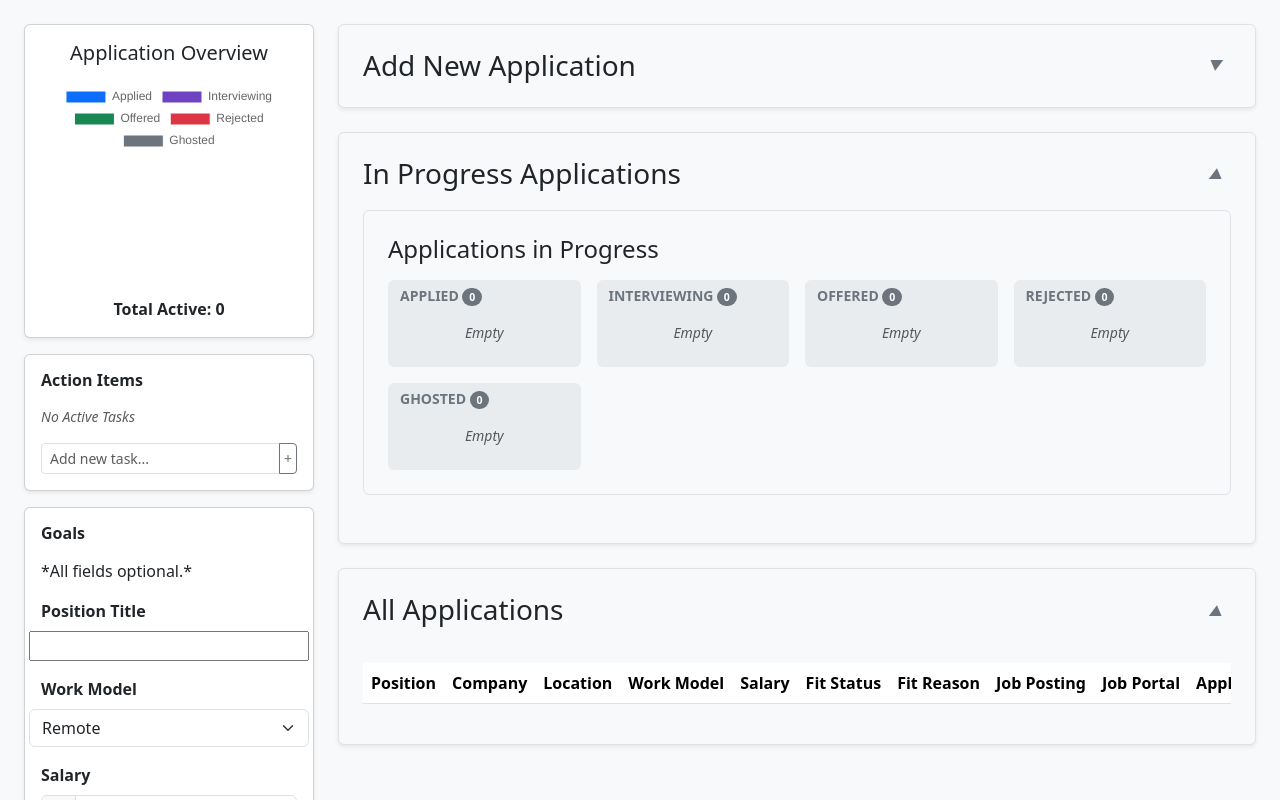
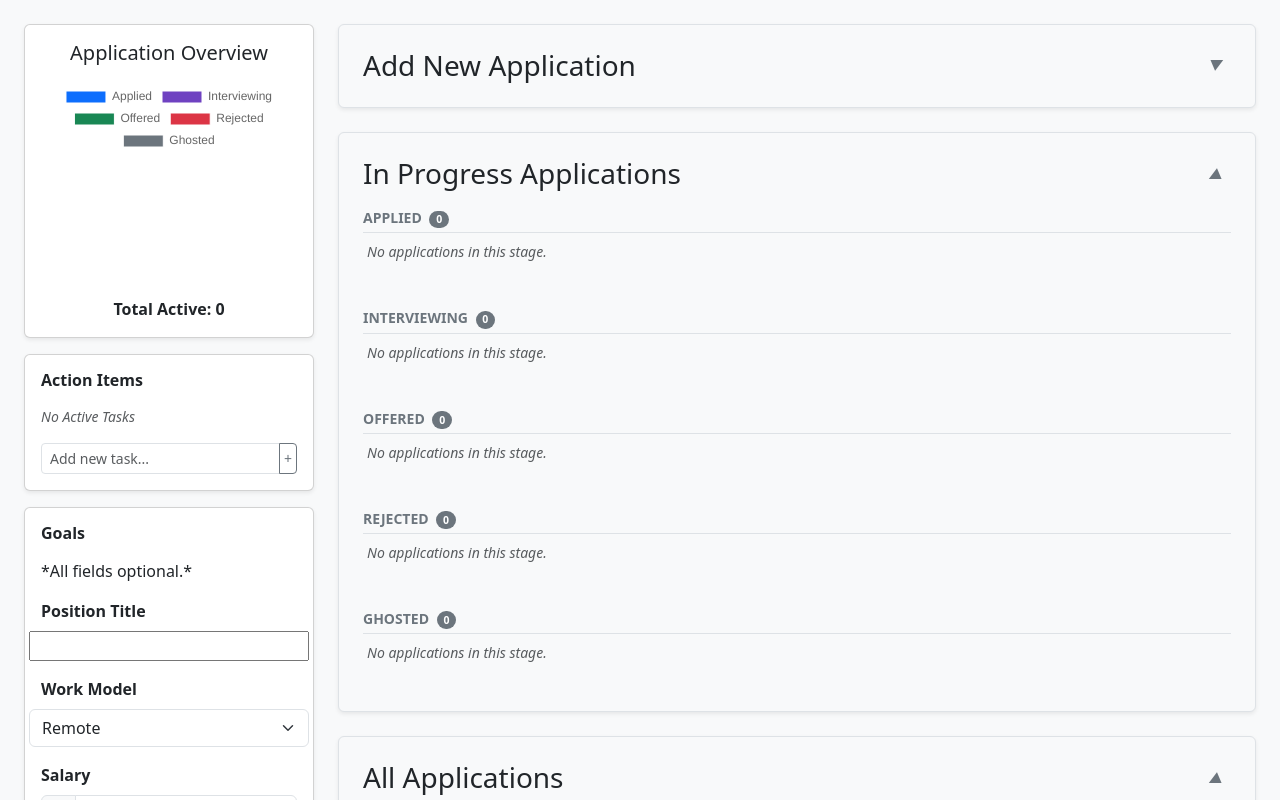
Before and after one commit to ScriptedRemedies/JobTracker, a React (Vite) app: page / in a window 1280 px wide. Shown: the top 800 px of the page. Built offline with nearby package versions, Linux system fonts and the light colour scheme.

Commit message:
Fixed layout of in progress apps container

```diff
--- a/src/components/InProgressApps.jsx
+++ b/src/components/InProgressApps.jsx
@@ -10,33 +10,36 @@ function InProgressApps({ jobs, onEdit, onDelete }) {
     }
 
     return (
-        <div className="container mb-4 p-4 border rounded shawdow-sm bg-light w-80">
-            <h4 className="mb-3">Applications in Progress</h4>
-
-            {/* COLUMNS */}
-            <div className="row g-3">
+        <div className="w-100">
+            <div className="d-flex flex-column gap-4">
                 {STATUS_COLUMNS.map(status => {
-                    // Filter jobs that belong to this column
                     const jobsInColumn = jobs.filter(j => j.status === status)
 
                     return (
-                        <div key={status} className="col-md-6 col-lg-3">
-                            <div className="p-2 rounded" style={{ backgroundColor: '#e9ecef', minHeight: '100%' }}>
-                                {/* Column Header */}
-                                <h6 className="fw-bold text-uppercase text-secondary small mb-3 ps-1">
-                                    {status} <span className="badge bg-secondary rounded-pill">{jobsInColumn.length}</span>
-                                </h6>
+                        <div key={status} className="w-100">
 
-                                {/* Job Cards List */}
+                            {/* Category Header */}
+                            <h6 className="fw-bold text-uppercase text-secondary small mb-2 border-bottom pb-1">
+                                {status} <span className="badge bg-secondary rounded-pill ms-1">{jobsInColumn.length}</span>
+                            </h6>
+
+                            {/* Horizontal Scroll Container */}
+                            <div
+                                className="d-flex flex-row flex-nowrap overflow-auto pb-2"
+                                style={{ gap: '15px' }} // Spacing between cards
+                            >
                                 {jobsInColumn.length === 0 ? (
-                                    <p className="text-muted small text-center fst-italic">Empty</p>
+                                    <p className="text-muted small fst-italic ps-1">No applications in this stage.</p>
                                 ) : (
                                     jobsInColumn.map(job => (
-                                        // Wrapper Div for "Click to Open Details"
                                         <div
                                             key={job.id}
                                             onClick={() => handleJobClick(job)}
-                                            style={{ cursor: 'pointer' }}
+                                            style={{
+                                                cursor: 'pointer',
+                                                minWidth: '320px',
+                                                maxWidth: '320px'
+                                            }}
                                         >
                                             <JobCard
                                                 job={job}
```
